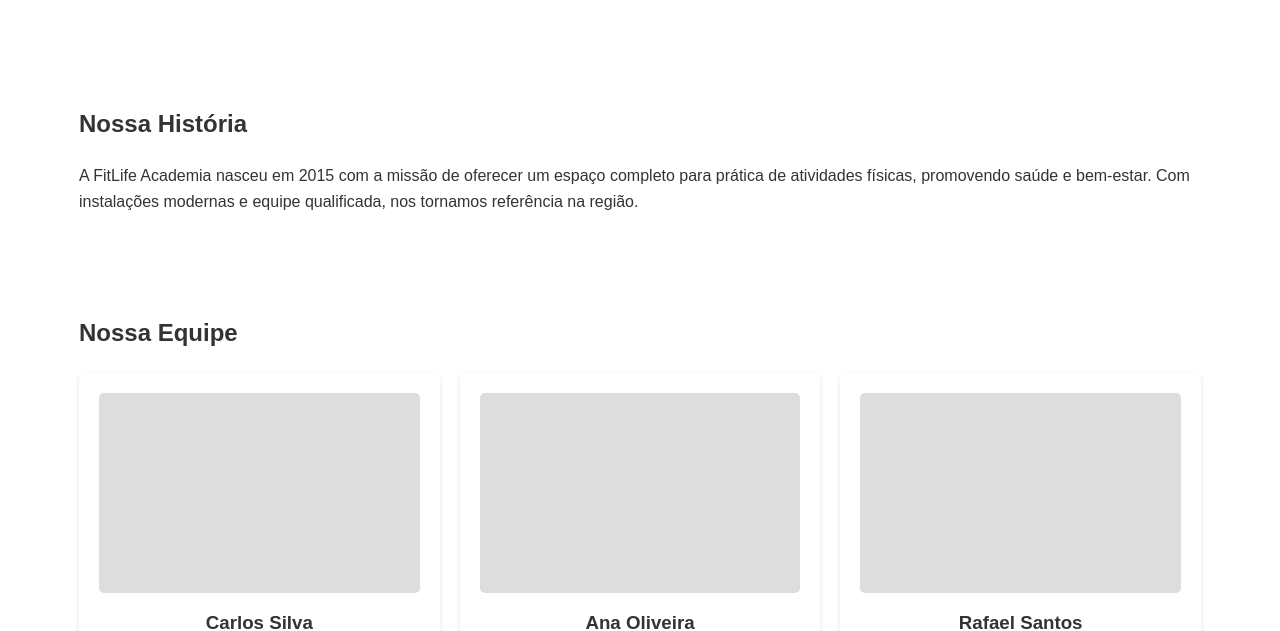
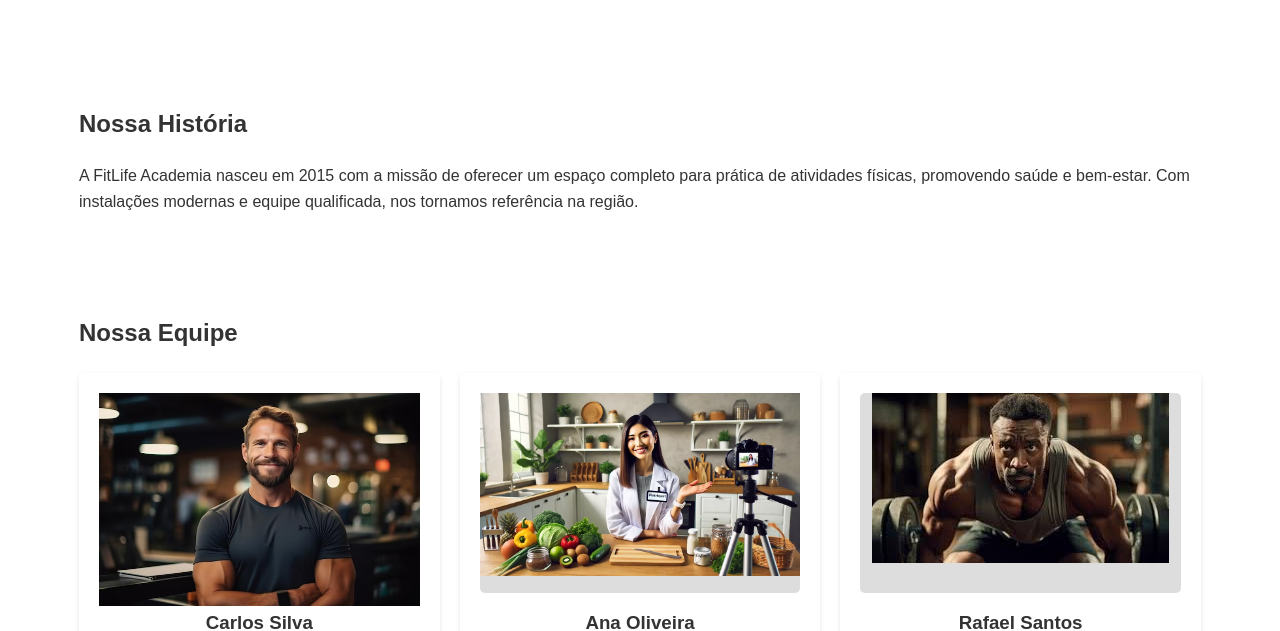
Before and after one commit to Pauloohenri/Academia-site, a plain HTML site: page institucional.html in a window 1280 px wide. Shown: the part 172-803 px from the top of the page. Drawn offline with Linux system fonts and the light colour scheme.

Commit message:
adição de iamgens funcionarios

```diff
--- a/institucional.html
+++ b/institucional.html
@@ -42,17 +42,17 @@
                 <h2>Nossa Equipe</h2>
                 <div class="cards">
                     <div class="card membro">
-                        <div class="img-placeholder"></div>
+                        <div class="img-placeholder"><img src="images\diretor-personal.avif"></div>
                         <h3>Carlos Silva</h3>
                         <p>Diretor e Personal Trainer</p>
                     </div>
                     <div class="card membro">
-                        <div class="img-placeholder"></div>
+                        <div class="img-placeholder"><img src="images\nutricionista.avif"></div>
                         <h3>Ana Oliveira</h3>
                         <p>Nutricionista</p>
                     </div>
                     <div class="card membro">
-                        <div class="img-placeholder"></div>
+                        <div class="img-placeholder"><img src="images\professor.jpeg" ></div>
                         <h3>Rafael Santos</h3>
                         <p>Professor de Musculação</p>
                     </div>
```
Also changed, not shown: images/diretor-personal.avif (added), images/nutricionista.avif (added), images/professor.jpeg (added).
